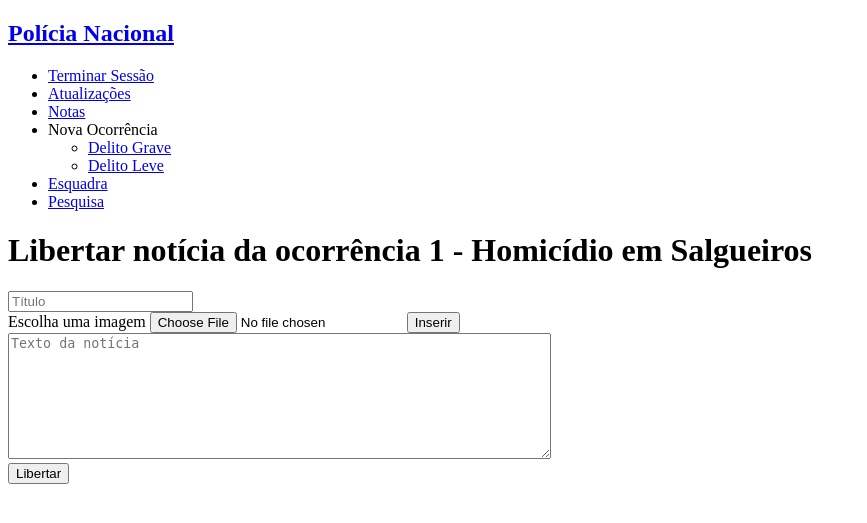
After one commit to japp2015/FEUP-ESIN, a PHP site: page /news_release.php?id=1 in a window 1280 px wide. The commit adds this page. Shown: the top 523 px of the page, without its empty margins (0-867 px from the left). Run offline with PHP 8.4, Linux system fonts and the light colour scheme; the visitor is signed in with stand-in values (Sample User, id 1); data comes from the database, SQL or seed files in the repository.

Commit message:
Form para criar notícia
Falta só adicionar à base de dados

```diff
--- /dev/null
+++ b/news_release.php
@@ -0,0 +1,28 @@
+<?php
+    include_once('database/connection.php');
+    session_start();
+    $id=$_GET["id"];
+    $occurrence=getOccurrenceById($id);
+?>
+
+<!DOCTYPE html>
+<html>
+<title><?php echo $occurrence['id'] . ' | ' . $occurrence['title'] ?></title>
+
+<?php include_once('common/header_aside.php'); ?>
+
+<body>
+<div id="title">
+    <?php echo "<h1>Libertar notícia da ocorrência " . $occurrence['id'] . ' - ' . $occurrence['title'] . "</h1>"; ?>
+    <form id=release_news action="release_news_action.php" method="post">
+        <input type="text" placeholder="Título" name="title">
+        <div class="image_container">
+        <form class="edit_image" action="news_img_upload.php" method="post" enctype="multipart/form-data">
+            <label>Escolha uma imagem</label>
+            <input type="file" name="image">
+            <input type="submit" value="Inserir">
+        </form>
+        </div>
+        <textarea name="text" cols="65" rows="8" placeholder="Texto da notícia"></textarea><br>
+        <input type="submit" value="Libertar">
+    </form>
--- a/single_occurrence.php
+++ b/single_occurrence.php
@@ -19,6 +19,7 @@ $chief=getUserByUsername($occurrence['chief_detective'])
 <body>
 <div id="occurence">
     <div id='id'> <h1> <?php echo $occurrence['title'] ?></h1></div>
+    <button type="button" onclick="location.href='news_release.php?id=<?=$id?>'"> Libertar notícia </button>
     <div id='title'> <h3> Tipo de Ocorrência: <?php echo $occurrence_type['name'] ?></h3></div>
     <div id='description'> Descrição da Ocurrência: <p> <?php echo $occurrence['description'] ?></p></div>
     <?php if (isset($occurrence['chief_detective'])){
@@ -69,7 +70,7 @@ $chief=getUserByUsername($occurrence['chief_detective'])
             <p class="text"> <?=$update['text']?> </p>
             <p class="date_hour"> <?=$update['date_hour']?> </p>
             <?php if ($update['username_personnel']==$username){?>
-                <button type="button" class="delete" onclick="location.href='delete_update.php?id=<?=$id?>&id_update=<?=$update['id']?>';">Eliminar Update</button>
+                <button type="button" class="delete" onclick="location.href='delete_update.php?id=<?=$id?>&id_update=<?=$update['id']?>';">Eliminar Atualização</button>
             <?php }
         }?>
     </div>
@@ -78,7 +79,7 @@ $chief=getUserByUsername($occurrence['chief_detective'])
         <p> Nova Atualização: </p>
         <form action="action_update.php?id_occurrence=<?=$id?>" method="post">
             <div><input type="text" placeholder="Título" name="title"></div>
-            <div><input type="text" placeholder="Atualização" name="text"></div>
+            <textarea name="text" cols="40" rows="5" placeholder="Atualização"></textarea>
             <div><input type="submit" value="Submeter"></div>
         </form>
     </div>
```
